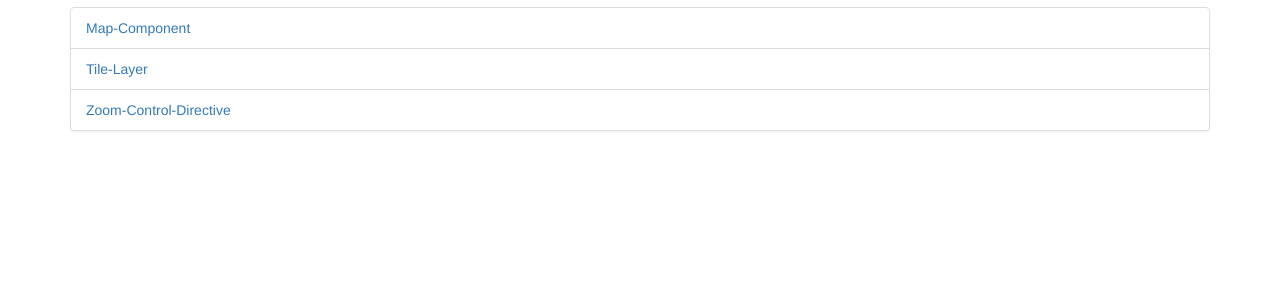
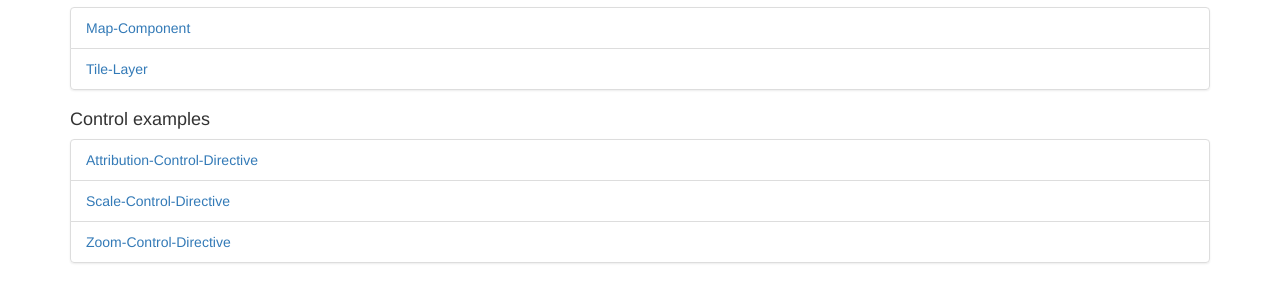
Before and after one commit to yagajs/leaflet-ng2, a website: page examples/index.html in a window 1280 px wide. Shown: the part 63-366 px from the top of the page. Drawn offline with nearby package versions, Linux system fonts and the light colour scheme.

Commit message:
#155 add control examples to example page

```diff
--- a/examples/index.html
+++ b/examples/index.html
@@ -4,7 +4,7 @@
 <head>
     <meta charset="UTF-8">
     <meta name="viewport" content="width=device-width, initial-scale=1">
-    <title>Yaga - Leaflet-NG2 | Examples</title>
+    <title>YAGA | leaflet-ng2 | Examples</title>
 
     <link rel="stylesheet" href="../node_modules/bootstrap/dist/css/bootstrap.min.css" />
     <link rel="stylesheet" href="../node_modules/bootstrap/dist/css/bootstrap-theme.min.css" />
@@ -16,6 +16,11 @@
     <ul class="list-group">
         <li class="list-group-item"><a href="./map-component">Map-Component</a></li>
         <li class="list-group-item"><a href="./tile-layer-directive">Tile-Layer</a></li>
+    </ul>
+    <h4>Control examples</h4>
+    <ul class="list-group">
+        <li class="list-group-item"><a href="./attribution-control-directive">Attribution-Control-Directive</a></li>
+        <li class="list-group-item"><a href="./scale-control-directive">Scale-Control-Directive</a></li>
         <li class="list-group-item"><a href="./zoom-control-directive">Zoom-Control-Directive</a></li>
     </ul>
 </div>
```
